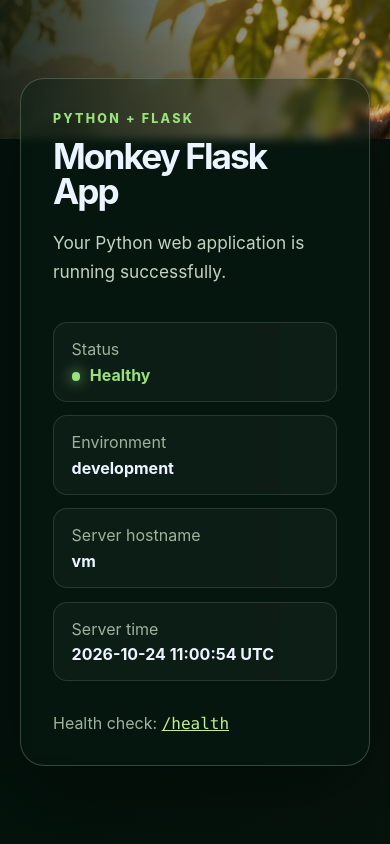
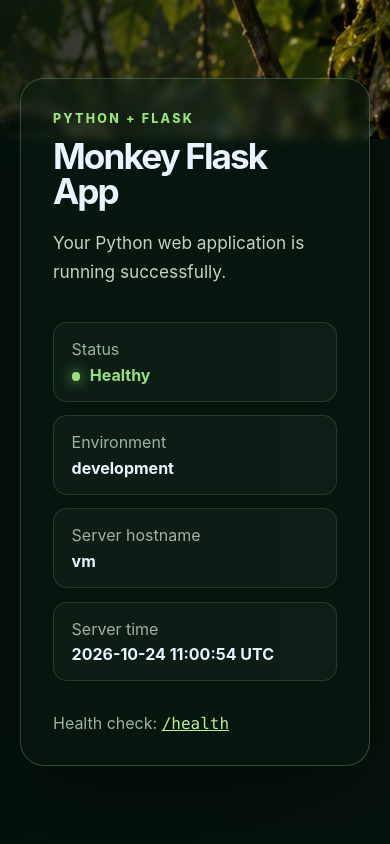
Before and after one commit to chandruramaraj10/devops, a Flask app: page / in a window 390 px wide. Run offline with Flask 3, Linux system fonts and the light colour scheme.

Commit message:
Keep monkey background visible on narrow screens

```diff
--- a/static/style.css
+++ b/static/style.css
@@ -19,7 +19,7 @@ body {
   padding: clamp(1.25rem, 5vw, 5rem);
   background:
     linear-gradient(90deg, rgba(3, 18, 12, 0.86) 0%, rgba(3, 18, 12, 0.56) 48%, rgba(3, 18, 12, 0.12) 100%),
-    url("/static/monkey-background.png") center / cover no-repeat fixed,
+    url("/static/monkey-background.png") right center / cover no-repeat fixed,
     #07140d;
 }
 
@@ -109,7 +109,7 @@ code {
 @media (max-width: 520px) {
   body {
     justify-items: center;
-    background-position: 66% center;
+    background-position: right center;
   }
 
   .details div {
```
